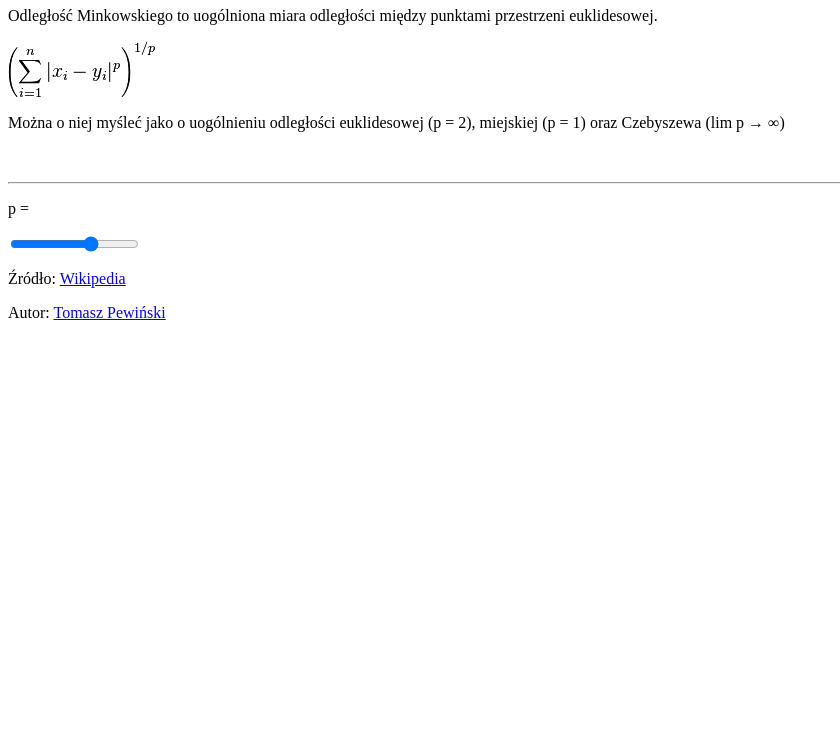
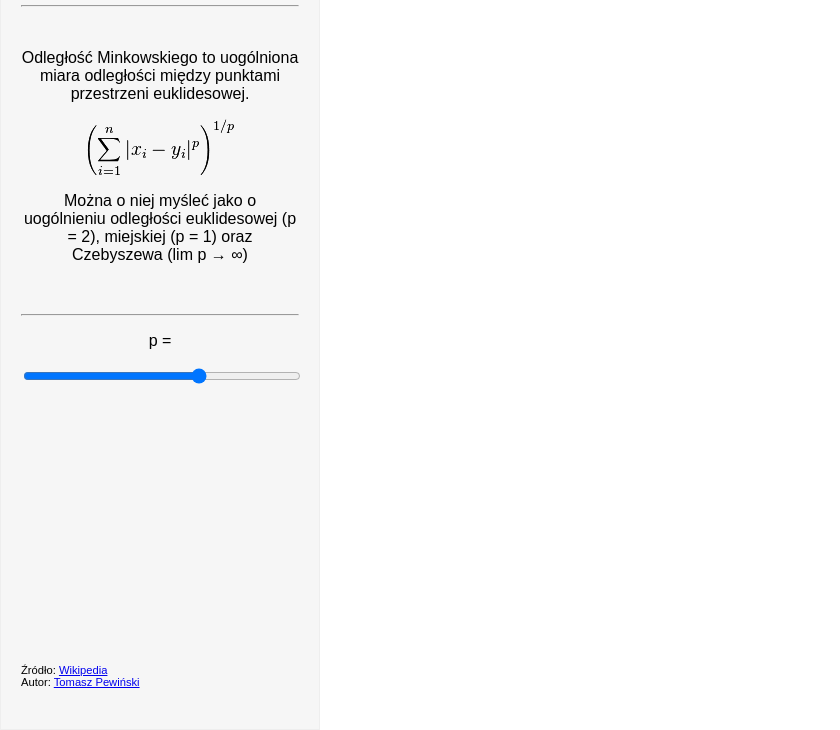
Before and after one commit to pewniak747/minkowski, a plain HTML site: page index.html in a window 1280 px wide. Shown: the part 92-822 px from the top of the page, without its empty margins (0-840 px from the left). Before the commit the page ends 800 px from the top, so only its background shows below. Drawn offline with Linux system fonts and the light colour scheme; a script that the page names is missing.

Commit message:
fix stylesheet type

```diff
--- a/index.html
+++ b/index.html
@@ -1,6 +1,6 @@
 <html>
   <head>
-    <link href="main.css" rel="stylesheet" type="text/stylesheet"></link>
+    <link href="main.css" rel="stylesheet" type="text/css"></link>
     <meta charset="utf-8">
     <title>Odległość Minkowskiego</title>
   </head>
```
